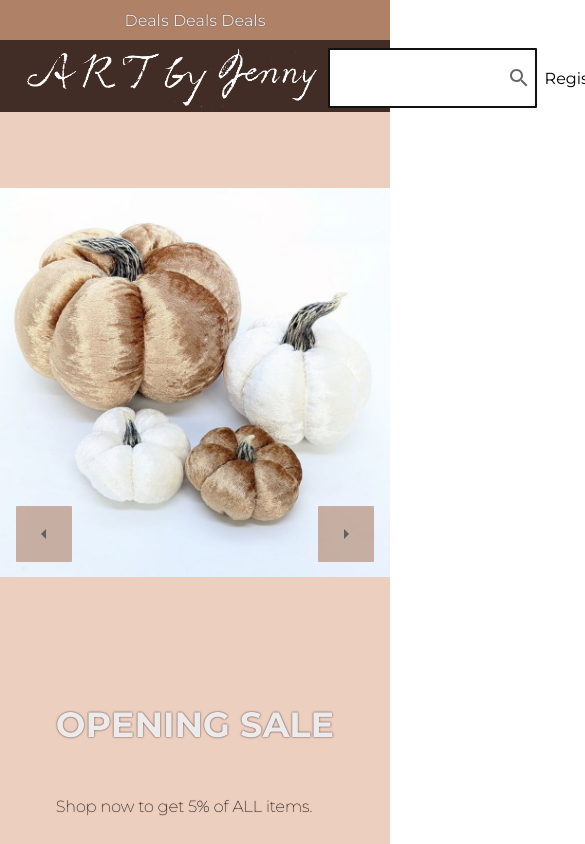
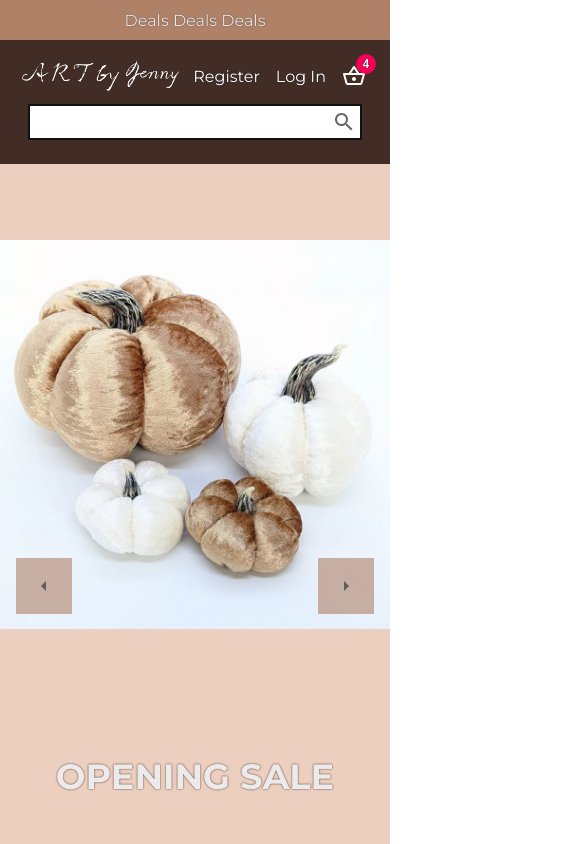
Before and after one commit to khatakslied/art-by-jenny, a React (Create React App) app: page / in a window 390 px wide. Shown: the top 844 px of the page, 585 px wide, since content can reach past the window. Built offline with nearby package versions, Linux system fonts and the light colour scheme.

Commit message:
Fix Navbar.jsx styling. Make responsive.

```diff
--- a/src/components/Navbar.jsx
+++ b/src/components/Navbar.jsx
@@ -5,14 +5,16 @@ import { Badge } from "@material-ui/core"
 import artbyjennytitle from "../images/titles/artbyjennytitle.png"
 
 const Container = styled.div`
-  height: 72px;
   background-color: #412D26;
 `;
 
 const Wrapper = styled.div`
   display: flex;
   justify-content: space-between;
-  padding: 8px 16px;
+  padding: 16px;
+  @media (max-width: 768px) {
+    flex-wrap: wrap;
+  }
 `;
 
 const Left = styled.div`
@@ -23,26 +25,33 @@ const Left = styled.div`
 `;
 
 const Logo = styled.img`
-  // object-fit: contain;
-  height: 60px;
+  max-height: 60px;
+  max-width: 100%;
 `;
 
 const Center = styled.div`
   flex: 1;
   display: flex;
   justify-content: center;
+  @media (max-width: 768px) {
+    flex: 0 0 100%;
+    order: 2;
+  }
 `;
 
 const SearchContainer = styled.div`
   display: flex;
+  width: 90%;
   align-items: center;
   border: 2px solid #111111;
   border-radius: 1px;
   padding: 4px;
   background-color: #FFFFFF;
+  margin: 8px;
 `;
 
 const Input = styled.input`
+  width: 100%;
   border: none;
   background-color: #FFFFFF;
 `;
@@ -55,9 +64,11 @@ const Right = styled.div`
 `;
 
 const MenuItem = styled.div`
+  color: #FEFEFE;
   cursor: pointer;
   margin: 8px;
-  text-shadow: 0 0 1px #FFFFFF;
+  text-shadow: 0 0 1px #161413;
+  white-space: nowrap;
 `;
 
 const Navbar = () => {
@@ -78,7 +89,7 @@ const Navbar = () => {
           <MenuItem>Log In</MenuItem>
           <MenuItem>
             <Badge badgeContent={4} color="secondary">
-              <ShoppingBasketOutlined />
+              <ShoppingBasketOutlined style={{color: "#FEFEFE"}}/>
             </Badge>
           </MenuItem>
         </Right>
```
